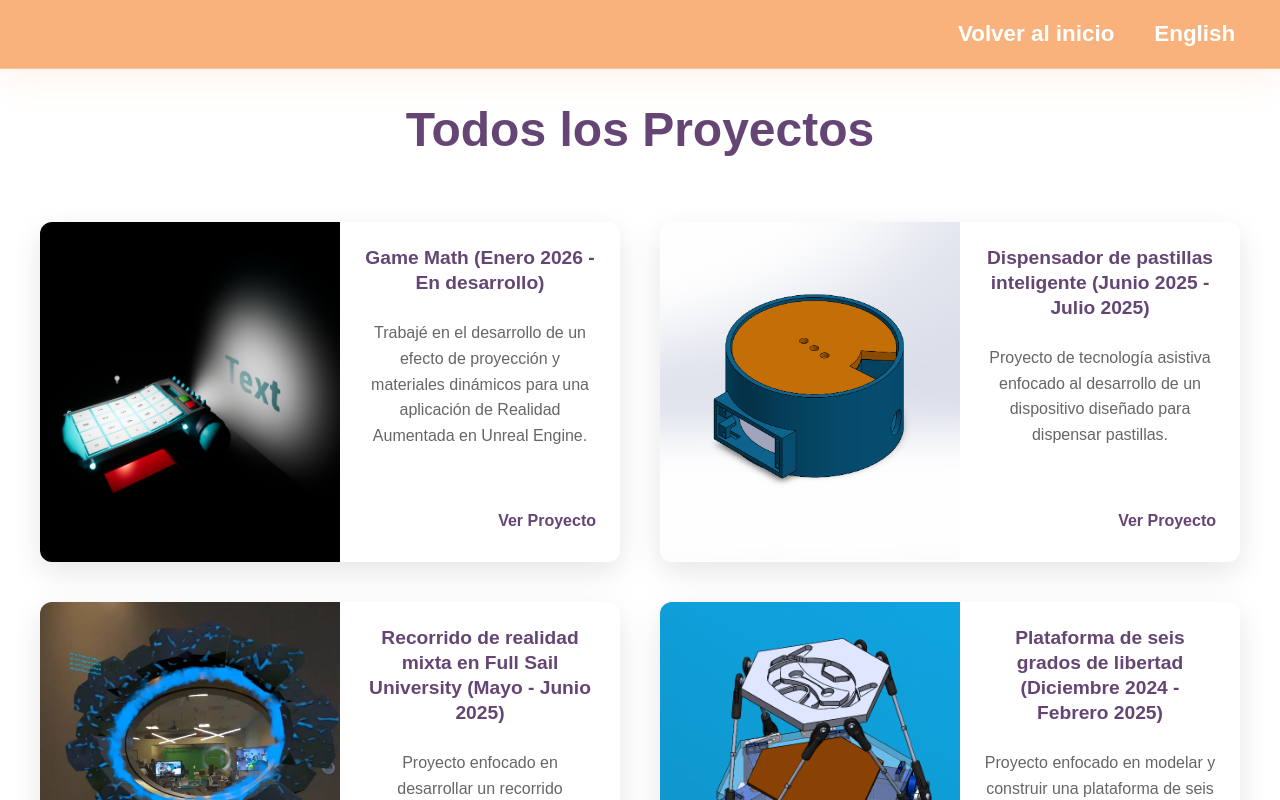
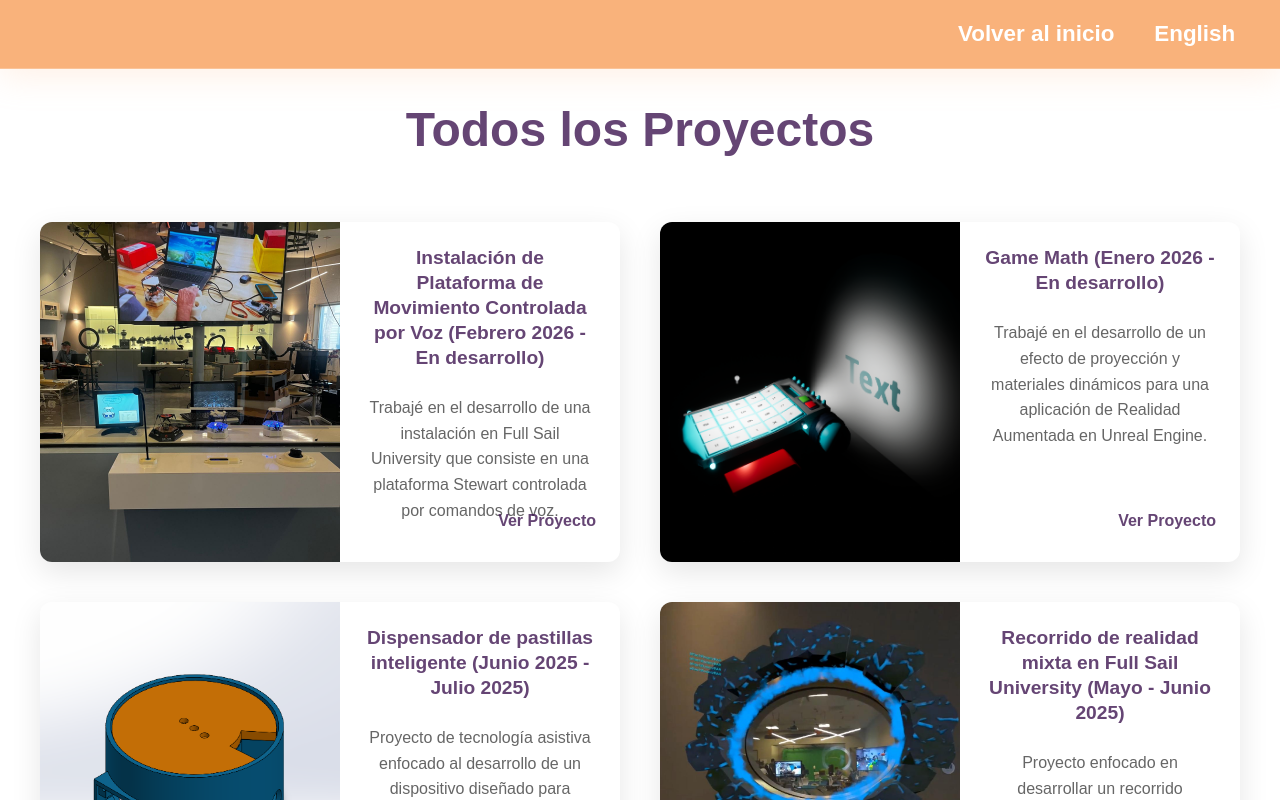
Before and after one commit to juanseherreram14/portfolio-vale, a React (Create React App) app in the folder vale-portfolio/: page /all-projects in a window 1280 px wide. Shown: the top 800 px of the page. Built offline with nearby package versions, Linux system fonts and the light colour scheme.

Commit message:
Added left video for main project 5 and made main project 6 available

```diff
--- a/vale-portfolio/src/Pages/AllProjects.jsx
+++ b/vale-portfolio/src/Pages/AllProjects.jsx
@@ -7,18 +7,18 @@ import simonSenseImage from '../Images/SimonSenseImage.jpg';
 import GDShowcase from '../Images/GenevaDriveShowcase.png'
 import FSProject from '../Images/fsProject.png'
 import GameMath from '../Images/ProjectorEffect3.png'
-//import VMP from  '../Images/VMP_Intallation.jpeg';
+import VMP from  '../Images/VMP_Intallation.jpeg';
 import MRT from '../Images/MRT_windowFrame.jpg'
 
 const allProjectsEn = [
-    // {
-    //     id: 1,
-    //     title: "Voice Controlled Motion Platform Installation (February 2026 - In development)",
-    //     description: "Worked on the development of an installation at Full Sail University that consists of a stewart platform controlled by voice commands.",
-    //     //technologies: ["CAD design", "Circuit Integration",],
-    //     imageUrl: VMP,
-    //     liveUrl: "/MainProject6"
-    // },
+    {
+        id: 1,
+        title: "Voice Controlled Motion Platform Installation (February 2026 - In development)",
+        description: "Worked on the development of an installation at Full Sail University that consists of a stewart platform controlled by voice commands.",
+        //technologies: ["CAD design", "Circuit Integration",],
+        imageUrl: VMP,
+        liveUrl: "/MainProject6"
+    },
     {
         id: 2,
         title: "Game Math (January 2026 - In development)",
@@ -78,14 +78,14 @@ const allProjectsEn = [
 ];
 
 const allProjectsEs = [
-    // {
-    //     id: 1,
-    //     title: "Instalación de Plataforma de Movimiento Controlada por Voz (Febrero 2026 - En desarrollo)",
-    //     description: "Trabajé en el desarrollo de una instalación en Full Sail University que consiste en una plataforma Stewart controlada por comandos de voz.",
-    //     //technologies: ["CAD design", "Circuit Integration",],
-    //     imageUrl: VMP,
-    //     liveUrl: "/MainProject6"
-    // },
+    {
+        id: 1,
+        title: "Instalación de Plataforma de Movimiento Controlada por Voz (Febrero 2026 - En desarrollo)",
+        description: "Trabajé en el desarrollo de una instalación en Full Sail University que consiste en una plataforma Stewart controlada por comandos de voz.",
+        //technologies: ["CAD design", "Circuit Integration",],
+        imageUrl: VMP,
+        liveUrl: "/MainProject6"
+    },
     {
         id: 2,
         title: "Game Math (Enero 2026 - En desarrollo)",
--- a/vale-portfolio/src/Pages/MainProject5.jsx
+++ b/vale-portfolio/src/Pages/MainProject5.jsx
@@ -1,6 +1,6 @@
 import React, { useState } from 'react';
 import '../Styles/MainProject.css';
-//import mainImage from '../Images/GameMathMain.png';
+import mainVideo from '../Videos/GM_LeftVideo.mp4';
 import UVMap1 from '../Images/UVMap1.png';
 import UVMap2 from '../Images/UVMap2.png';
 import UVMap3 from '../Images/UVMap3.png';
@@ -141,11 +141,16 @@ function MainProject5() {
             </nav>
             <section classname="showcase-section">
                 <div className="video-container">
-                    {/* <article className="background-video">
-                        {/* You can swap the image below for a video if needed }
-                        <img src={mainImage} alt="Main Project Visual" style={{ width: '75%', height: '90%', objectFit: 'cover'}} />
-                    </article> */}
-                    {translations.comingSoon[lang]}
+                    <video
+                        autoPlay
+                        loop
+                        muted
+                        playsInline
+                        className="background-video"
+                    >
+                        <source src={mainVideo} type="video/mp4" />
+                        Your browser does not support the video tag.
+                    </video>
                 </div>
                 <div className="showcase-wrapper">
                     <div className="changing-text-container">
```
Also changed, not shown: 1 other file (tests, documents, lock files or other folders).
